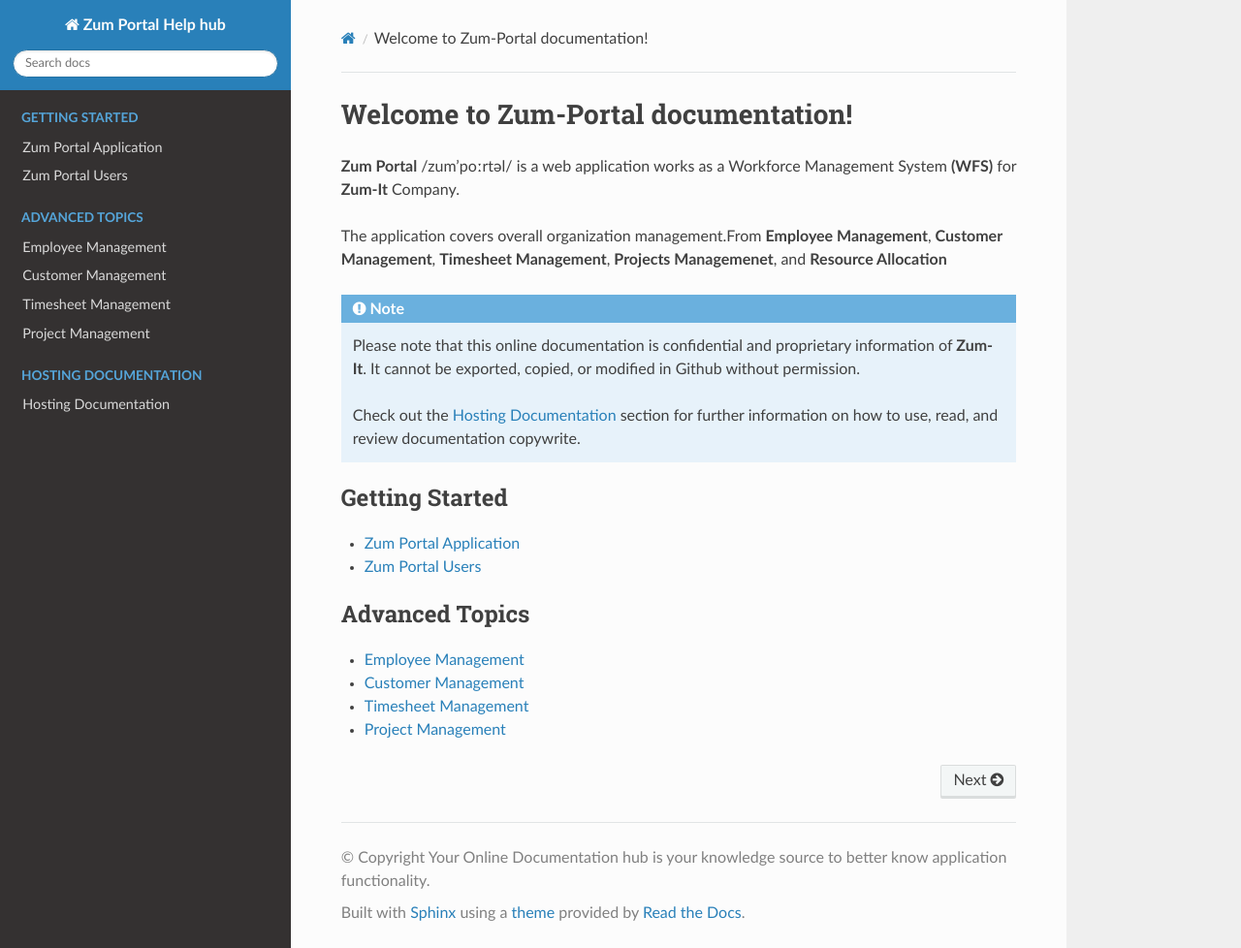
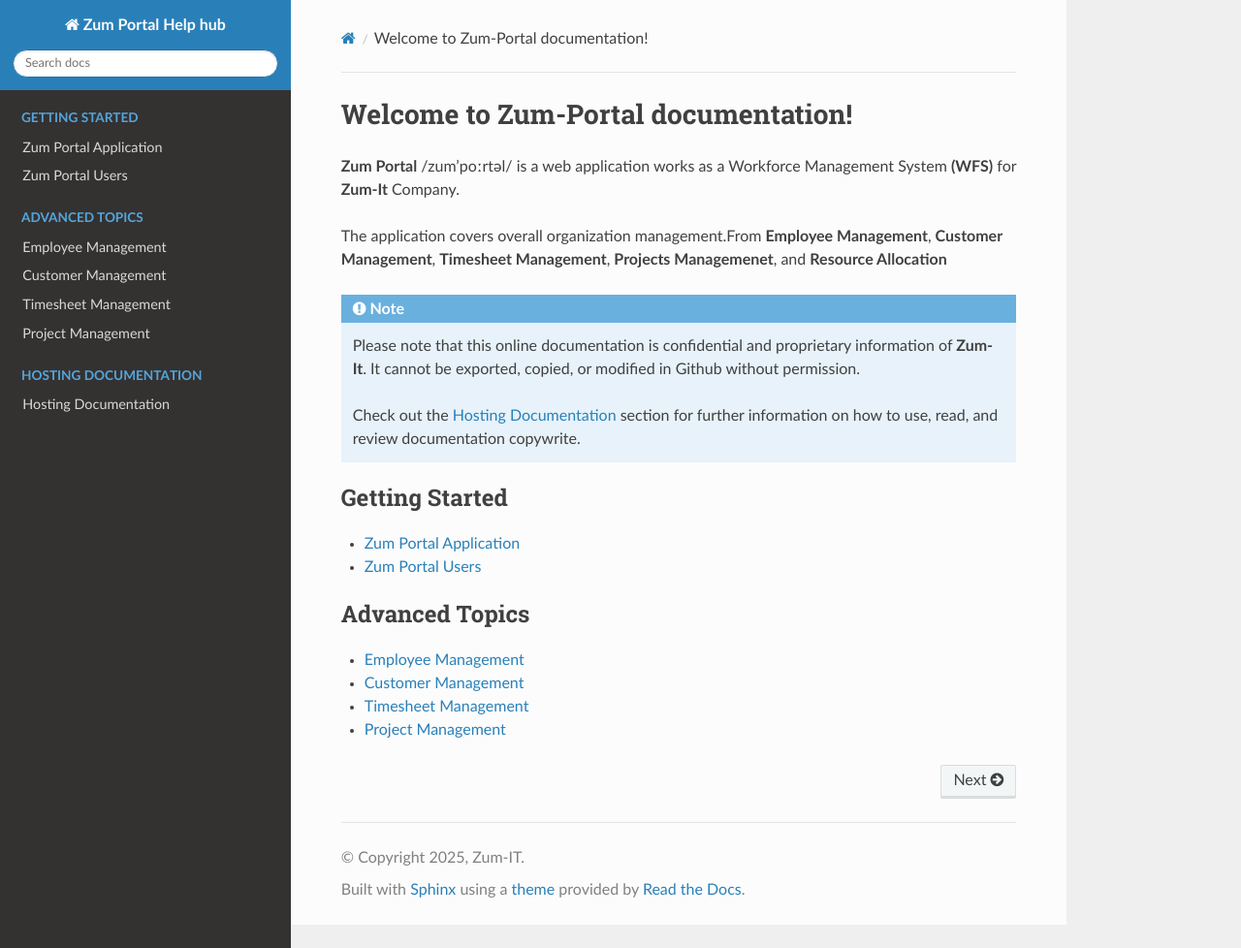
Before and after one commit to ghadiben0/Project-Zum-Portal, a Sphinx documentation site: the page built from docs/source/index.rst, in a window 1280 px wide and 978 px high. Shown: the whole window at 97% size. Built offline with Sphinx 7.4.7 and the Read the Docs theme 3.1.0, drawn with Linux system fonts in a browser that asks for light colours.

Commit message:
Update conf.py

```diff
--- a/docs/source/conf.py
+++ b/docs/source/conf.py
@@ -46,23 +46,3 @@
 html_theme_options = {
     "footer_text": "Your Online Documentation hub is your knowledge source to better know application functionality"
 }
-html_theme_options = {
-    "canonical_url": "",
-    "analytics_id": "",
-    "logo_only": False,
-    "display_version": True,
-    "prev_next_buttons_location": "bottom",
-    "style_external_links": False,
-    "vcs_pageview_mode": "",
-    "style_nav_header_background": "#2980B9",
-    "collapse_navigation": True,
-    "sticky_navigation": True,
-    "navigation_depth": 4,
-    "includehidden": True,
-    "titles_only": False,
-}
-
-# This is your footer text
-html_context = {
-    "copyright": "Your Online Documentation hub is your knowledge source to better know application functionality"
-}
```
